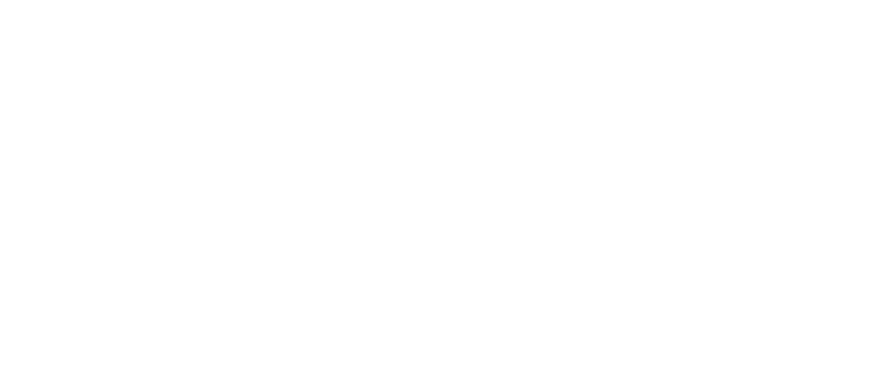
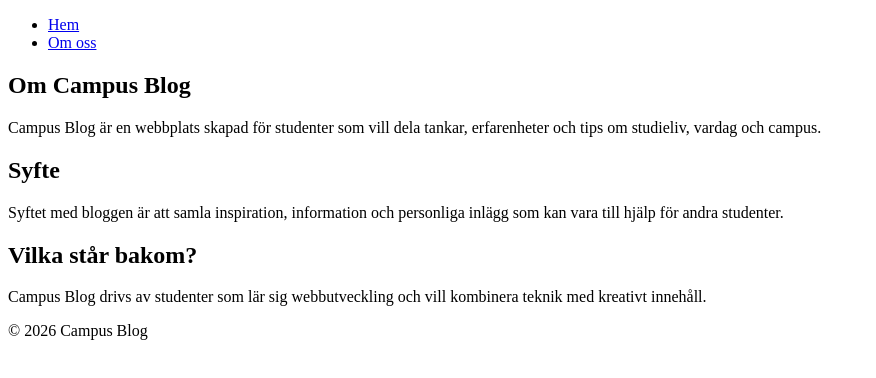
Before and after one commit to konstantinosnascos/FrontendBoilerRoomv1, a plain HTML site: page about.html in a window 1280 px wide. Shown: the whole page, without its empty margins (0-876 px from the left). Drawn offline with Linux system fonts and the light colour scheme.

Commit message:
Added about.html code

```diff
--- a/about.html
+++ b/about.html
@@ -1,11 +1,52 @@
-<!DOCTYPE html>
-<html lang="en">
+<!doctype html>
+<html lang="sv">
 <head>
-    <meta charset="UTF-8">
-    <meta name="viewport" content="width=device-width, initial-scale=1.0">
-    <title>Document</title>
+    <meta charset="utf-8">
+    <meta name="viewport" content="width=device-width, initial-scale=1">
+    <title>Om oss | Campus Blog</title>
+    <meta name="description" content="Information om Campus Blog och syftet med webbplatsen.">
 </head>
+
 <body>
+
+<header>
+    <nav aria-label="Huvudnavigation">
+        <ul>
+            <li><a href="index.html">Hem</a></li>
+            <li><a href="about.html" aria-current="page">Om oss</a></li>
+        </ul>
+    </nav>
+</header>
+
+<main id="main">
+    <section>
+        <h1>Om Campus Blog</h1>
+        <p>
+            Campus Blog är en webbplats skapad för studenter som vill dela tankar,
+            erfarenheter och tips om studieliv, vardag och campus.
+        </p>
+    </section>
+
+    <section>
+        <h2>Syfte</h2>
+        <p>
+            Syftet med bloggen är att samla inspiration, information och personliga
+            inlägg som kan vara till hjälp för andra studenter.
+        </p>
+    </section>
+
+    <section>
+        <h2>Vilka står bakom?</h2>
+        <p>
+            Campus Blog drivs av studenter som lär sig webbutveckling och vill
+            kombinera teknik med kreativt innehåll.
+        </p>
+    </section>
+</main>
+
+<footer>
+    <p>&copy; 2026 Campus Blog</p>
+</footer>
 
 </body>
 </html>
```
Also changed, not shown: index.html (+1 -1 lines).
